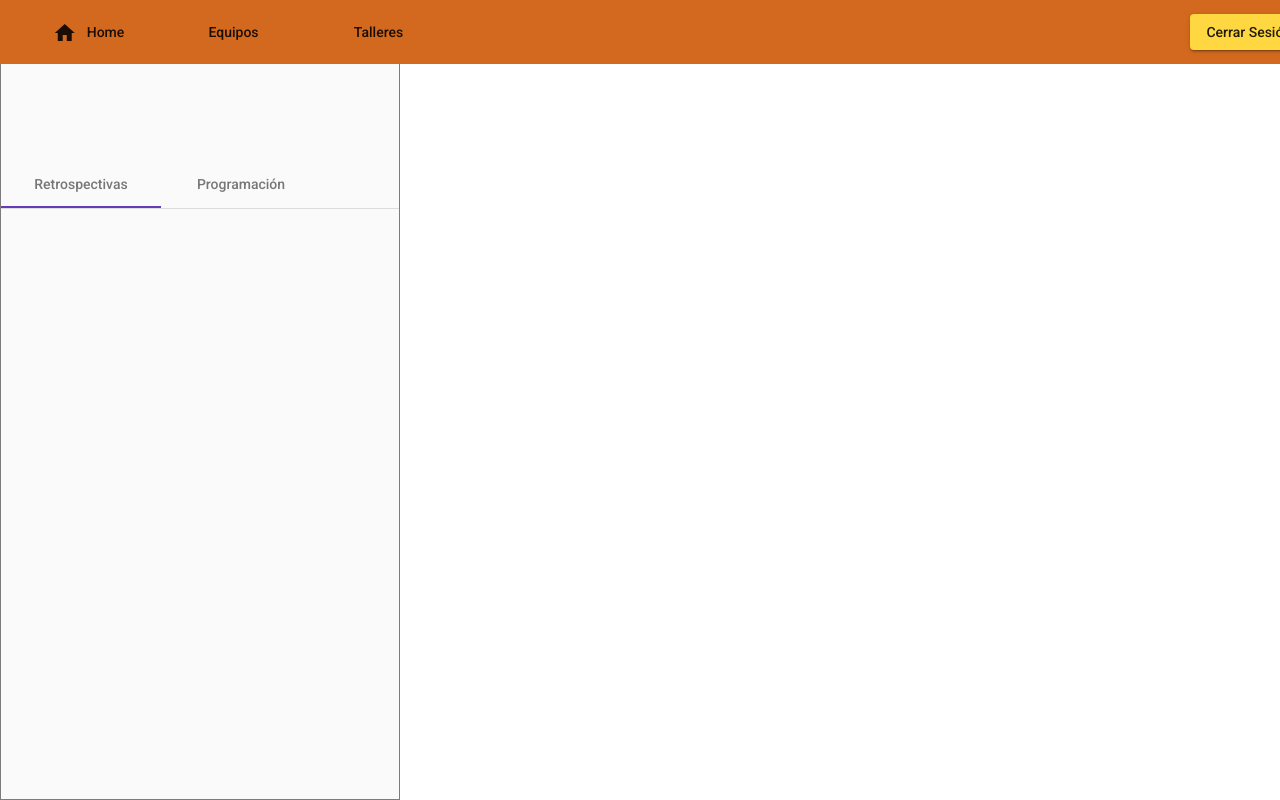
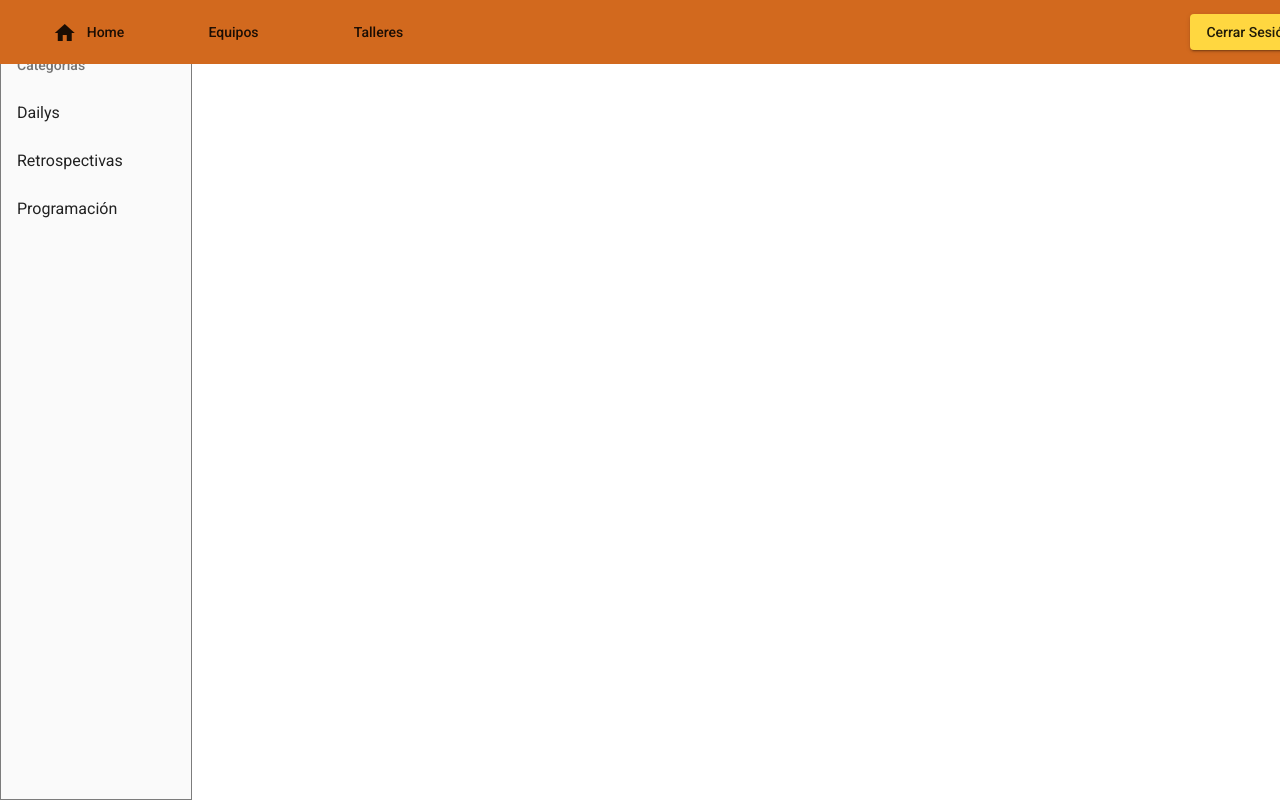
Before and after one commit to lucia2cv/AgileStudio, an Angular app in the folder frontend/: page /talleres in a window 1280 px wide. Built offline with nearby package versions, Linux system fonts and the light colour scheme.

Commit message:
sidenavbar

```diff
--- a/frontend/src/app/components/talleres/talleres.component.css
+++ b/frontend/src/app/components/talleres/talleres.component.css
@@ -1,16 +1,10 @@
 .sidenav {
-  width: 400px;
+  width:15%;
   height: 100%;
   border: 1px solid rgba(0, 0, 0, 0.5);
 }
-#contenido{
+.mat-nav-list{
   display: flex;
-  padding-top: 40%;
-  text-align: center;
+  padding-top: 25%;
   flex-direction: column !important;
 }
-.mat-tab-group mat-primary{
-  flex-grow: 1;
-  display: flex;
-  flex-direction: column;
-}
--- a/frontend/src/app/components/talleres/talleres.component.html
+++ b/frontend/src/app/components/talleres/talleres.component.html
@@ -1,13 +1,14 @@
 <app-navbar></app-navbar>
 
 <mat-drawer-container class="sidenav" autosize>
-    <div id="contenido">
-      <mat-tab-group>
-        <mat-tab label="Retrospectivas"></mat-tab>
-        <mat-tab label="Programación"></mat-tab>
-      </mat-tab-group>
+  <mat-nav-list>
+    <h3 matSubheader>Categorías</h3>
+    <a mat-list-item [routerLink]="['/talleres/dailys']">Dailys</a>
+    <a mat-list-item [routerLink]="['/talleres/retrospectivas']">Retrospectivas</a>
+    <a mat-list-item [routerLink]="['/talleres/programación']">Programación</a>
+  </mat-nav-list>
 
-    </div>
+
 </mat-drawer-container>
 <!--<mat-sidenav-container class="example-sidenav-container"
                        [style.marginTop.px]="mobileQuery.matches ? 56 : 0">
--- a/frontend/src/app/components/talleres/talleres.component.ts
+++ b/frontend/src/app/components/talleres/talleres.component.ts
@@ -8,7 +8,7 @@ import {MediaMatcher} from "@angular/cdk/layout";
 })
 export class TalleresComponent implements OnInit {
   mobileQuery: MediaQueryList;
-
+  categorias: string[] = ['Boots', 'Clogs', 'Loafers', 'Moccasins', 'Sneakers'];
   fillerNav = Array.from({length: 3}, (_, i) => `Nav Item ${i + 1}`);
 
 
```
